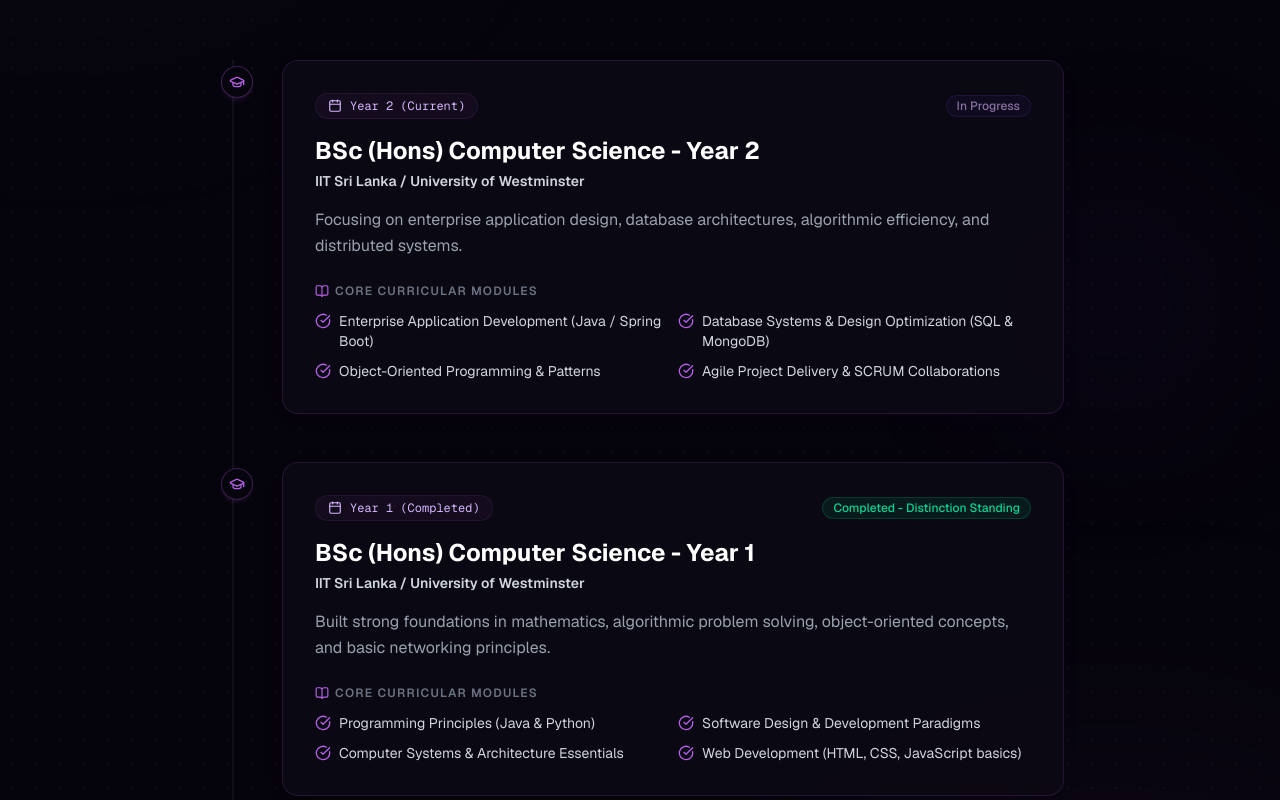
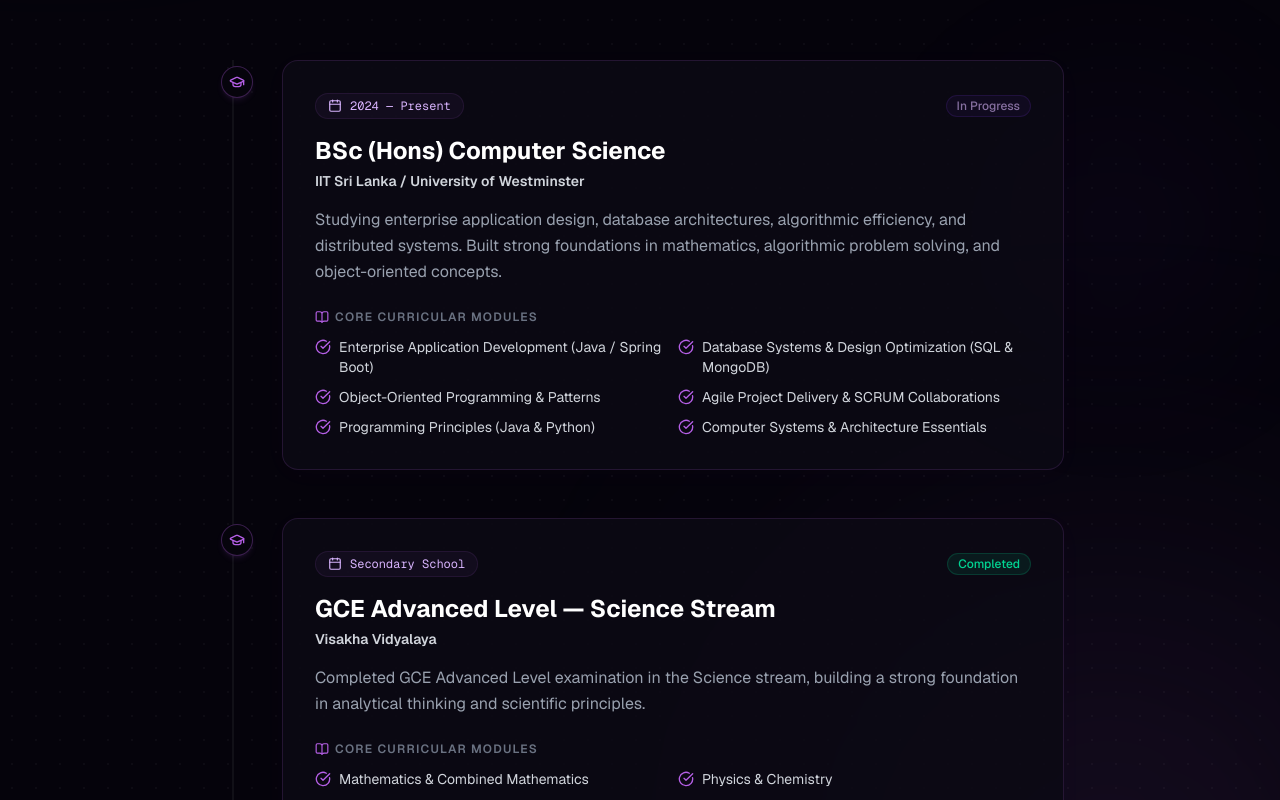
Before and after one commit to yeharakobbagala-lgtm/portfolio, a Next.js app: page / in a window 1280 px wide. Shown: the part 4000-4800 px from the top of the page. Built offline with nearby package versions, Linux system fonts and the light colour scheme.

Commit message:
fix: merge BSc year 1 and year 2 into single degree entry

```diff
--- a/app/components/Education.tsx
+++ b/app/components/Education.tsx
@@ -6,30 +6,19 @@ import ScrollReveal from "./ScrollReveal";
 
 const educationTimeline = [
   {
-    year: "Year 2 (Current)",
-    title: "BSc (Hons) Computer Science - Year 2",
+    year: "2024 — Present",
+    title: "BSc (Hons) Computer Science",
     institution: "IIT Sri Lanka / University of Westminster",
-    description: "Focusing on enterprise application design, database architectures, algorithmic efficiency, and distributed systems.",
+    description: "Studying enterprise application design, database architectures, algorithmic efficiency, and distributed systems. Built strong foundations in mathematics, algorithmic problem solving, and object-oriented concepts.",
     highlights: [
       "Enterprise Application Development (Java / Spring Boot)",
       "Database Systems & Design Optimization (SQL & MongoDB)",
       "Object-Oriented Programming & Patterns",
-      "Agile Project Delivery & SCRUM Collaborations"
+      "Agile Project Delivery & SCRUM Collaborations",
+      "Programming Principles (Java & Python)",
+      "Computer Systems & Architecture Essentials"
     ],
     status: "In Progress"
-  },
-  {
-    year: "Year 1 (Completed)",
-    title: "BSc (Hons) Computer Science - Year 1",
-    institution: "IIT Sri Lanka / University of Westminster",
-    description: "Built strong foundations in mathematics, algorithmic problem solving, object-oriented concepts, and basic networking principles.",
-    highlights: [
-      "Programming Principles (Java & Python)",
-      "Software Design & Development Paradigms",
-      "Computer Systems & Architecture Essentials",
-      "Web Development (HTML, CSS, JavaScript basics)"
-    ],
-    status: "Completed - Distinction Standing"
   },
   {
     year: "Secondary School",
```
